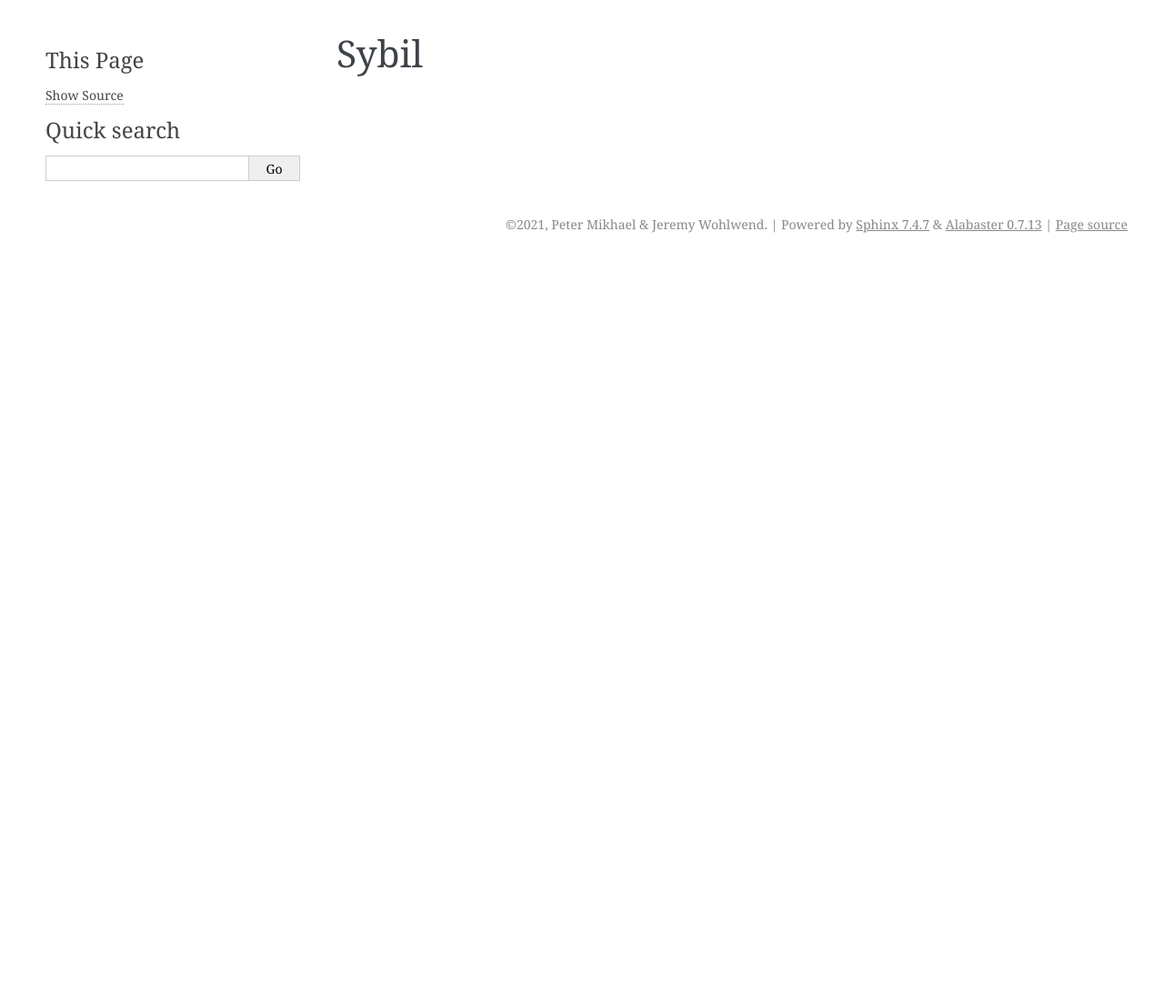
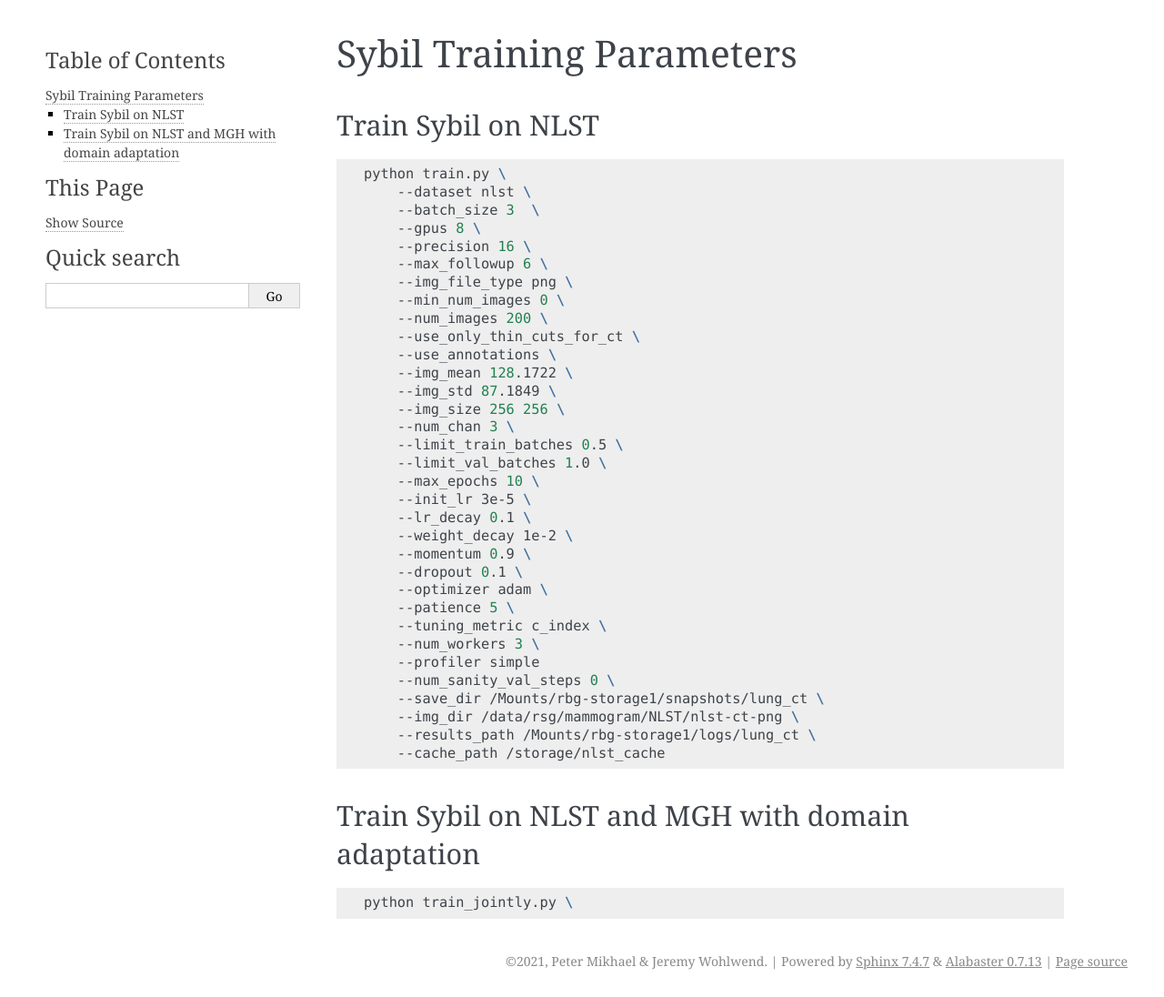
Before and after one commit to reginabarzilaygroup/Sybil, a Sphinx documentation site: the page built from docs/readme.md, in a window 1280 px wide. Shown: the whole page at 91% size. Built offline with Sphinx 7.4.7, drawn with Linux system fonts in a browser that asks for light colours; the version number could not be read and is left out; before the commit the page ends 900 px from its top, so only the background shows below that.

Commit message:
full command

````diff
--- a/docs/readme.md
+++ b/docs/readme.md
@@ -1 +1,45 @@
-# Sybil
+# Sybil Training Parameters
+
+### Train Sybil on NLST
+
+```sh
+python train.py \
+    --dataset nlst \
+    --batch_size 3  \
+    --gpus 8 \
+    --precision 16 \
+    --max_followup 6 \
+    --img_file_type png \
+    --min_num_images 0 \
+    --num_images 200 \
+    --use_only_thin_cuts_for_ct \
+    --use_annotations \
+    --img_mean 128.1722 \
+    --img_std 87.1849 \
+    --img_size 256 256 \
+    --num_chan 3 \
+    --limit_train_batches 0.5 \
+    --limit_val_batches 1.0 \
+    --max_epochs 10 \
+    --init_lr 3e-5 \
+    --lr_decay 0.1 \
+    --weight_decay 1e-2 \
+    --momentum 0.9 \
+    --dropout 0.1 \
+    --optimizer adam \
+    --patience 5 \
+    --tuning_metric c_index \
+    --num_workers 3 \
+    --profiler simple
+    --num_sanity_val_steps 0 \
+    --save_dir /Mounts/rbg-storage1/snapshots/lung_ct \
+    --img_dir /data/rsg/mammogram/NLST/nlst-ct-png \
+    --results_path /Mounts/rbg-storage1/logs/lung_ct \
+    --cache_path /storage/nlst_cache
+```
+
+### Train Sybil on NLST and MGH with domain adaptation
+
+```sh
+python train_jointly.py \
+```
````
